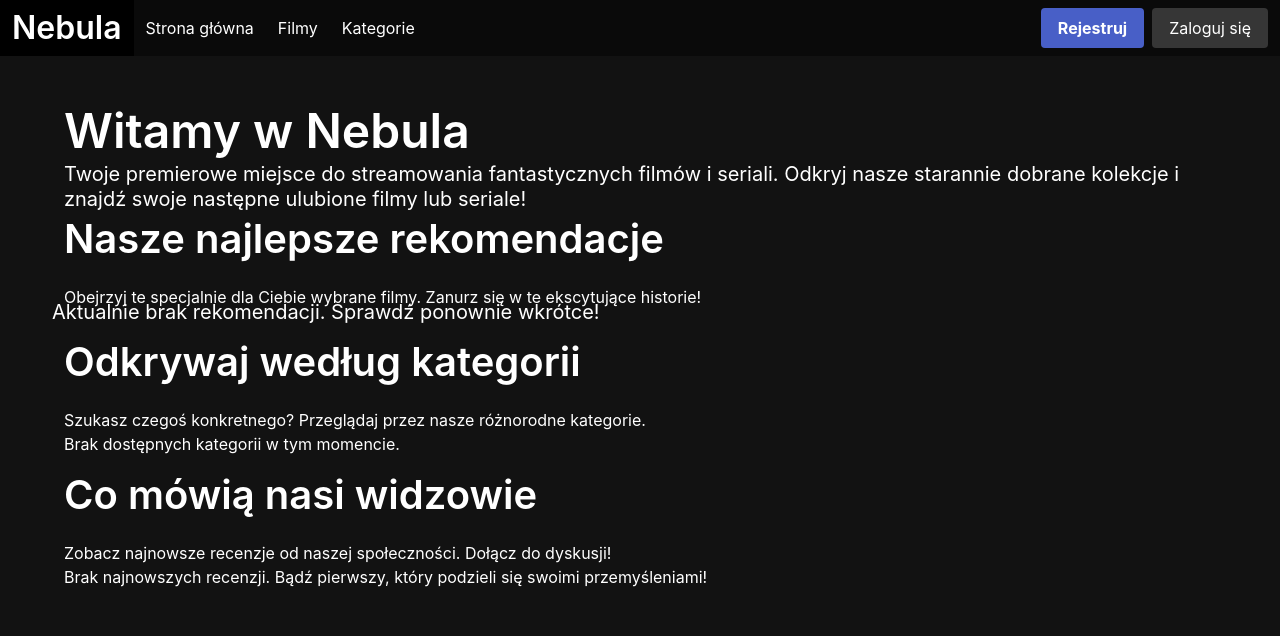
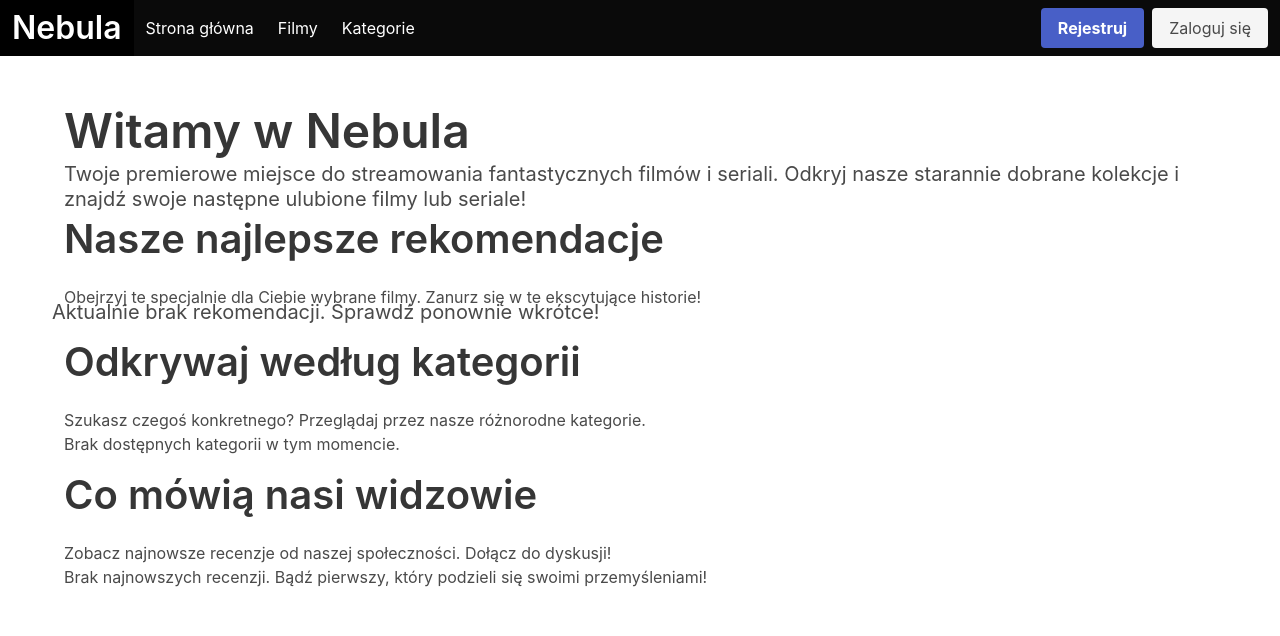
Before and after one commit to MiuOS/project2, a Django app: page / in a window 1280 px wide. Shown: the top 636 px of the page. Run offline with Django 4.2, Linux system fonts and the light colour scheme; data that the repository does not hold is empty.

Commit message:
revert dark mode

```diff
--- a/templates/main.html
+++ b/templates/main.html
@@ -1,44 +1,9 @@
 <!DOCTYPE html>
-<html lang="en" class="dark-mode">
+<html lang="en">
 <head>
     <meta charset="UTF-8">
     <title>{% if title %}{{ title }}{% else %}Nebula - najlepsza platforma stramingowa!{% endif %} </title>
     <link rel="stylesheet" href="https://cdn.jsdelivr.net/npm/bulma@0.9.4/css/bulma.min.css">
-    <style>
-        html.dark-mode {
-            background-color: #121212;
-            color: #ffffff;
-        }
-
-        html.dark-mode body{
-            background-color: #121212;
-            color: #ffffff;
-        }
-
-        html.dark-mode a {
-            color: #4a90e2; /* Jasnoniebieski dla lepszej widoczności */
-        }
-
-        html.dark-mode .button {
-            color: #fff;
-        }
-
-        html.dark-mode .title {
-            color: #fff;
-        }
-
-        html.dark-mode .subtitle {
-            color: #fff;
-        }
-
-        html.dark-mode .card {
-            background-color: hsl(0, 0%, 21%);
-        }
-
-        html.dark-mode .card-content {
-            color: white;
-        }
-    </style>
     {% block head %}
     {% endblock %}
 </head>
@@ -79,7 +44,7 @@
                             <a class="button is-link" href="{% url 'register' %}">
                                 <strong>Rejestruj</strong>
                             </a>
-                            <a class="button is-dark" href="{% url 'login' %}">
+                            <a class="button is-light" href="{% url 'login' %}">
                                 Zaloguj się
                             </a>
                         </div>
@@ -109,5 +74,12 @@
 {% endblock %}
 {% block body %}
 {% endblock %}
+<script>
+    document.addEventListener("DOMContentLoaded", () => {
+        if (window.matchMedia && window.matchMedia('(prefers-color-scheme: dark)').matches) {
+            document.body.classList.add('dark-mode');
+        }
+    })
+</script>
 </body>
 </html>
```
